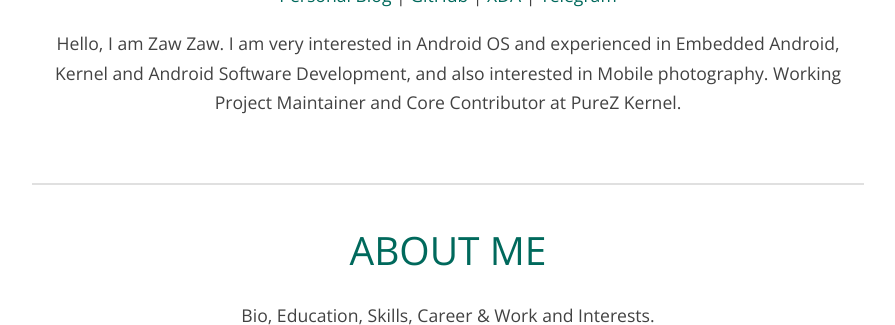
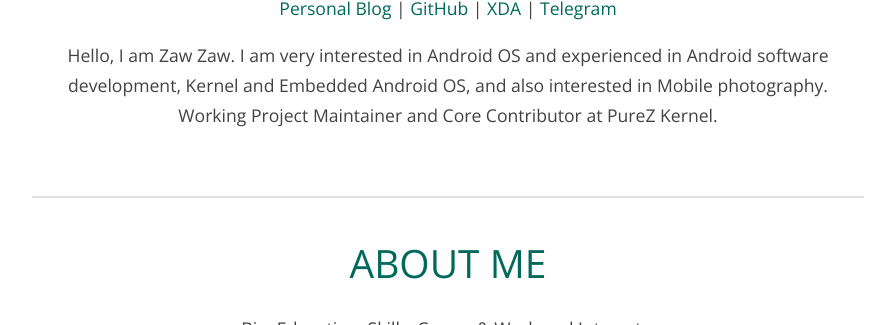
Before and after one commit to zawzaww/zawzaww.github.io, a Jekyll site: the page built from index.md, in a window 1280 px wide and 900 px high, scrolled down 557 px, cut to the strip 229-554 px from the top of the window. Shown: the whole strip, without its empty margins (192-1087 px from the left). Built offline with Jekyll 4.4.1, drawn with Linux system fonts in a browser that asks for light colours.

Commit message:
index: about: Update profile image url and about me
Signed-off-by: Zaw Zaw <mczawzaw12@outlook.com>

```diff
--- a/index.md
+++ b/index.md
@@ -2,9 +2,9 @@
 layout: home
 ---
 
-<p align="center"><img src="https://s20.postimg.cc/dm0cvwlkt/Round_Photo-_Zatt.png" width="49%" height="49%"/></p>
+<p align="center"><img src="https://s20.postimg.cc/yxt5lu0zx/Round_Photo-_Zaw_Zaw.png" width="51%" height="51%"/></p>
 <p align="center"><a href="https://medium.com/zawzaww">Personal Blog</a> | <a href="https://github.com/zawzaww">GitHub</a> | <a href="https://forum.xda-developers.com/member.php?u=7581611">XDA</a> | <a href="https://t.me/zawzaww">Telegram</a></p>
-<p align="center">Hello, I am Zaw Zaw. I am very interested in Android OS and experienced in Embedded Android, Kernel and Android Software Development, and also interested in Mobile photography. Working Project Maintainer and Core Contributor at PureZ Kernel.</p>
+<p align="center">Hello, I am Zaw Zaw. I am very interested in Android OS and experienced in Android software development, Kernel and Embedded Android OS, and also interested in Mobile photography. Working Project Maintainer and Core Contributor at PureZ Kernel.</p>
 <br>
 
 ---
```
Also changed, not shown: about.md (+6 -5 lines).
